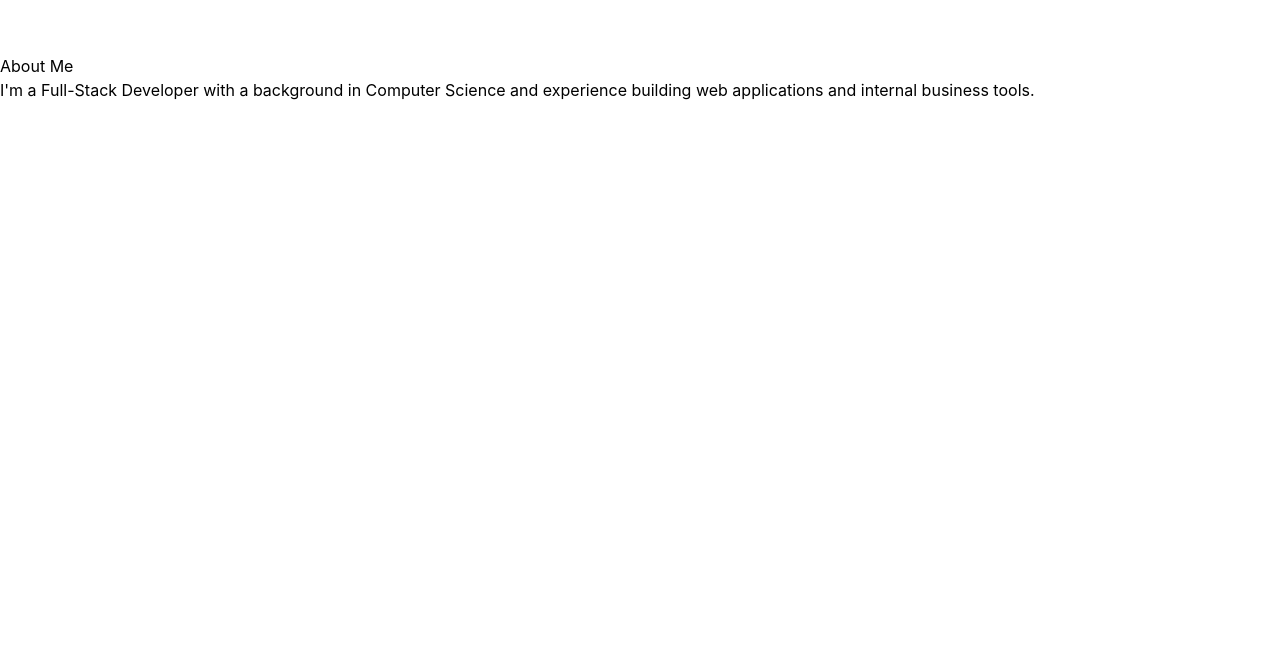
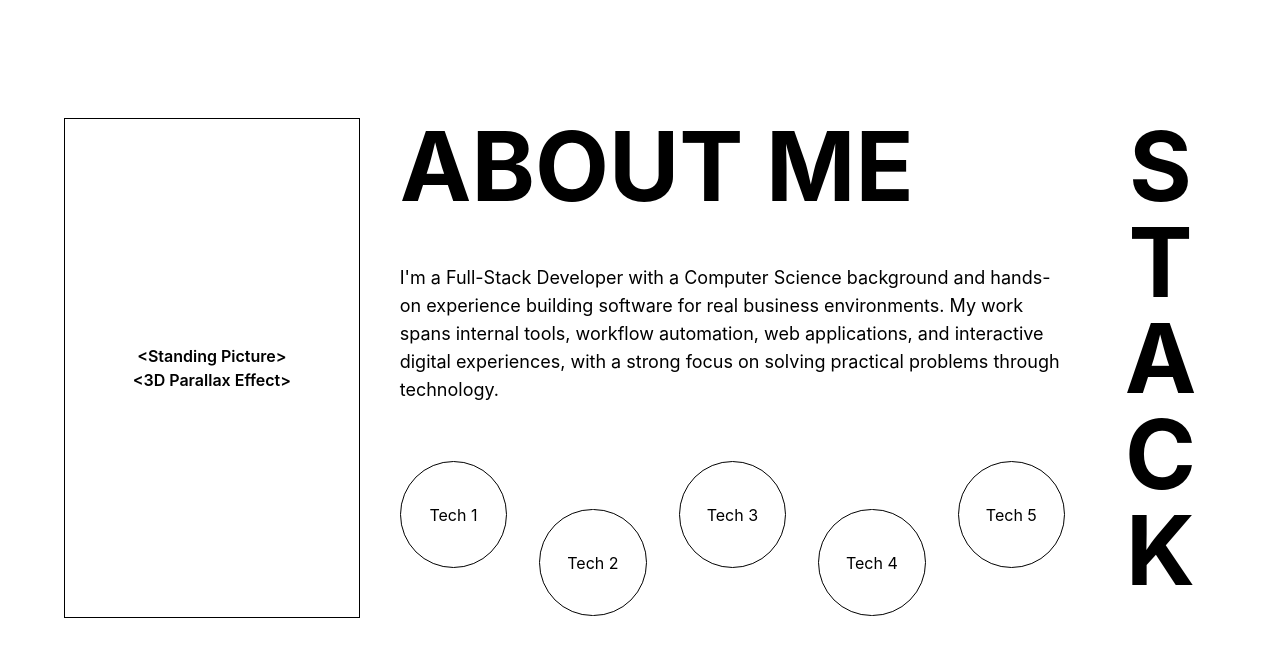
Before and after one commit to shuaiby18/portfolio, a React app: page / in a window 1280 px wide. Shown: the part 838-1492 px from the top of the page. Before the commit the page ends 940 px from the top, so only its background shows below. Built offline with nearby package versions, Linux system fonts and the light colour scheme; the HTML template or start-up script is replaced by a standard one.

Commit message:
Updated About Section

```diff
--- a/src/components/About.jsx
+++ b/src/components/About.jsx
@@ -1,12 +1,78 @@
 function About() {
   return (
-    <section id="about">
-      <h2>About Me</h2>
+    <section id="about" className="min-h-screen px-16 py-16">
 
-      <p>
-        I'm a Full-Stack Developer with a background in Computer Science
-        and experience building web applications and internal business tools.
-      </p>
+      <div className="grid grid-cols-[0.8fr_1.8fr_0.3fr] gap-10 items-start">
+
+        {/* Left side - Standing picture */}
+        <div className="border h-[500px] flex items-center justify-center">
+          <p className="text-center font-semibold">
+            &lt;Standing Picture&gt;
+            <br />
+            &lt;3D Parallax Effect&gt;
+          </p>
+        </div>
+
+
+        {/* Center */}
+        <div>
+
+          {/* Heading */}
+          <h2 className="text-8xl font-bold mb-8">
+            ABOUT ME
+          </h2>
+
+          {/* Description */}
+          <div className="p-0 min-h-[175px] flex items-center mb-10">
+            <p className="text-lg">
+              I'm a Full-Stack Developer with a Computer Science background and hands-on
+              experience building software for real business environments. My work spans
+              internal tools, workflow automation, web applications, and interactive
+              digital experiences, with a strong focus on solving practical problems through
+              technology.
+            </p>
+          </div>
+
+
+          {/* Tech stack */}
+          <div className="grid grid-cols-5 gap-8">
+
+            <div className="border rounded-full aspect-square flex items-center justify-center">
+              Tech 1
+            </div>
+
+            <div className="border rounded-full aspect-square flex items-center justify-center mt-12">
+              Tech 2
+            </div>
+
+            <div className="border rounded-full aspect-square flex items-center justify-center">
+              Tech 3
+            </div>
+
+            <div className="border rounded-full aspect-square flex items-center justify-center mt-12">
+              Tech 4
+            </div>
+
+            <div className="border rounded-full aspect-square flex items-center justify-center">
+              Tech 5
+            </div>
+
+          </div>
+
+        </div>
+
+
+        {/* Right side - Stack */}
+        <div className="flex flex-col items-center text-8xl font-bold pt-0">
+          <span>S</span>
+          <span>T</span>
+          <span>A</span>
+          <span>C</span>
+          <span>K</span>
+        </div>
+
+      </div>
+
     </section>
   )
 }
```
Also changed, not shown: src/assets/Home Page Design.png, src/assets/Other Designs.png (added).
